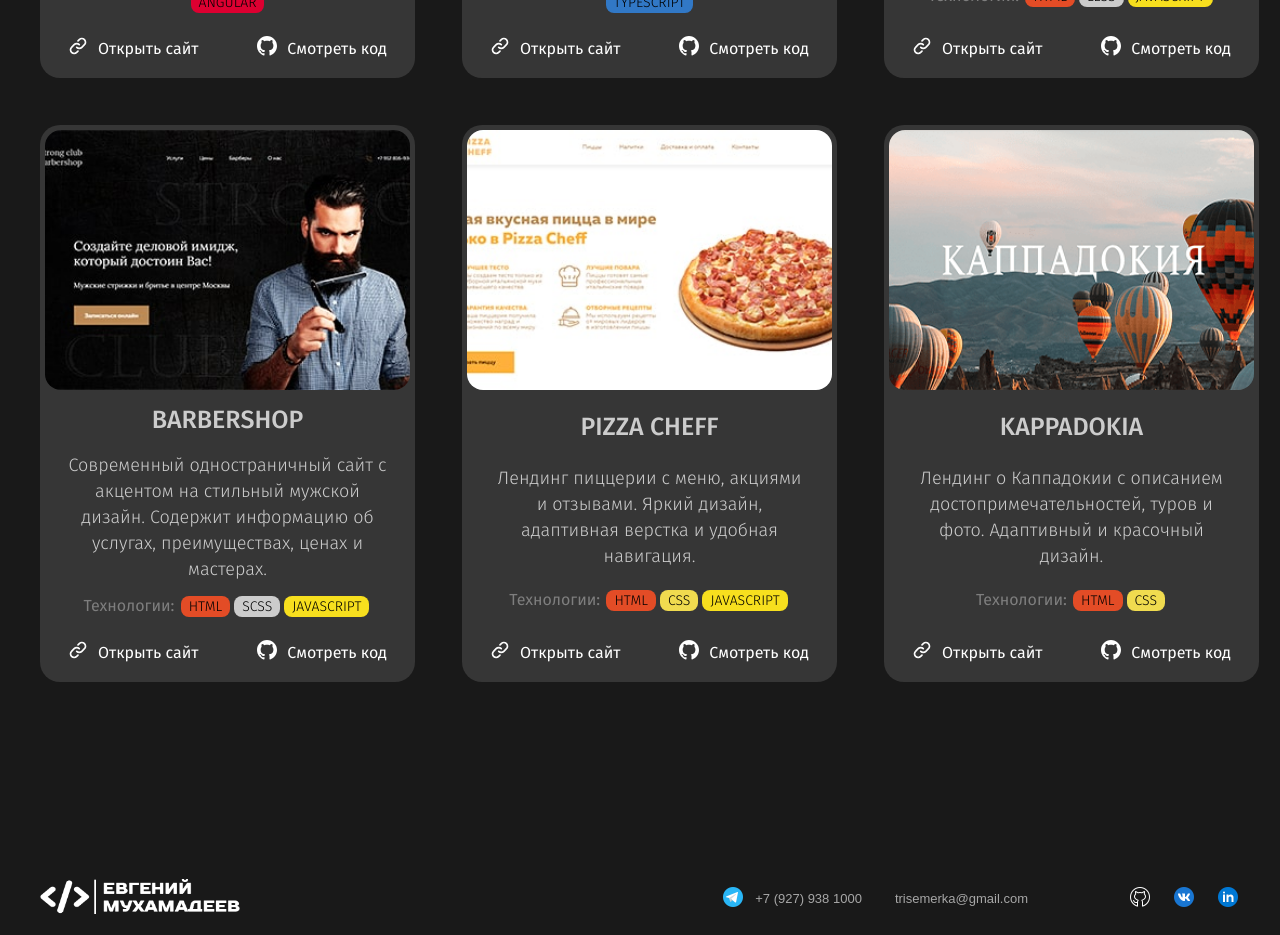
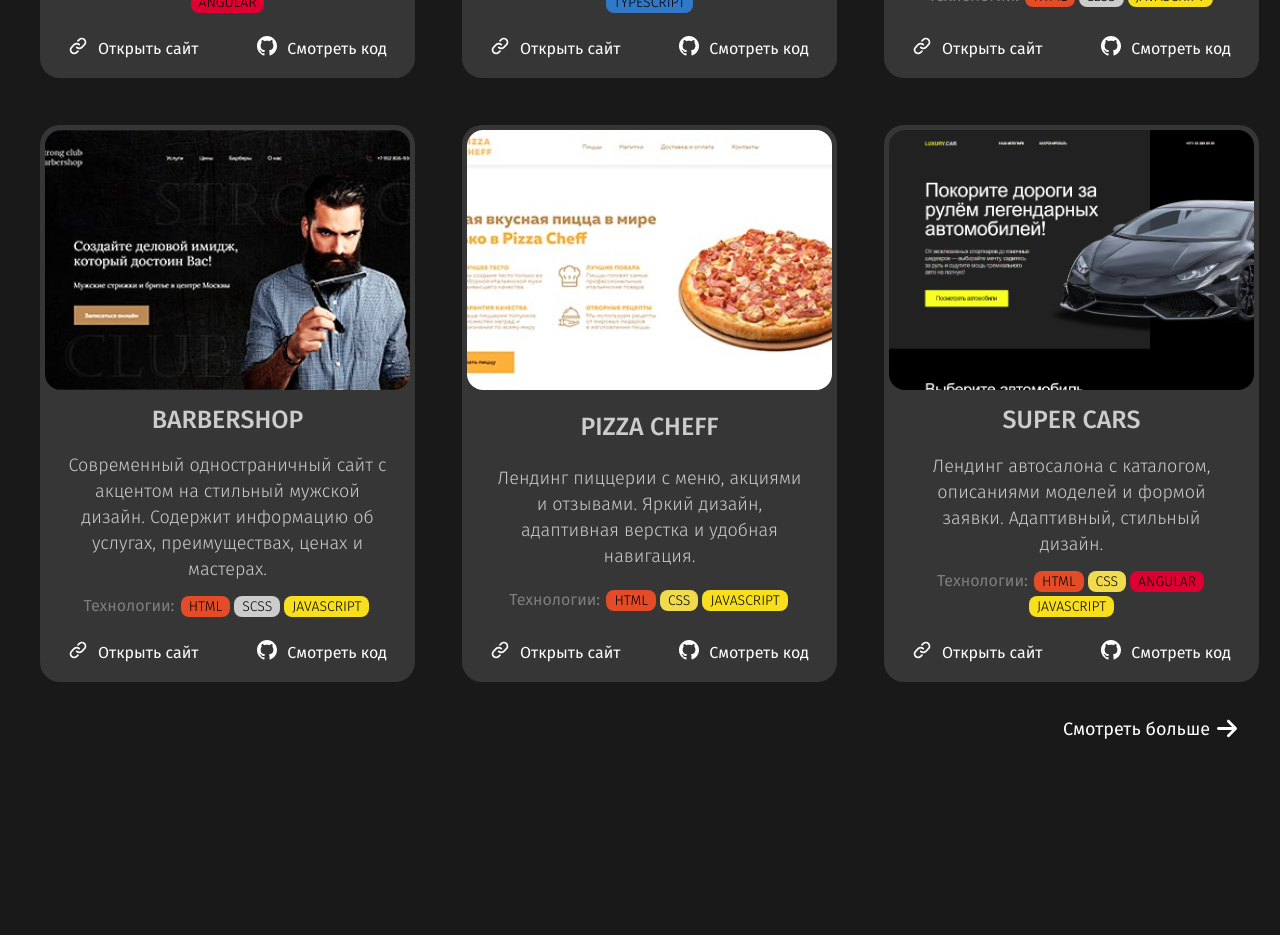
Before and after one commit to KartoShk4/EVGENY-MKH, an Angular app: page / in a window 1280 px wide. Shown: the part 2480-3415 px from the top of the page. Built offline with nearby package versions, Linux system fonts and the light colour scheme; a web font is replaced by a local one.

Commit message:
Изменение карточки проекта на CARS

```diff
--- a/src/app/app-routing.module.ts
+++ b/src/app/app-routing.module.ts
@@ -4,11 +4,13 @@ import {MainComponent} from "./views/main/main.component";
 import {AboutComponent} from "./views/about/about.component";
 import {ContactsComponent} from "./views/contacts/contacts.component";
 import {NotFoundComponent} from "./shared/not-found/not-found.component";
+import {ProjectsComponent} from "./views/projects/projects.component";
 
 const routes: Routes = [
   {path: '', component: MainComponent},
   {path: 'about', component: AboutComponent},
   {path: 'contacts', component: ContactsComponent},
+  {path: 'projects', component: ProjectsComponent},
   {path: '**', component: NotFoundComponent},
 ];
 
--- a/src/app/app.module.ts
+++ b/src/app/app.module.ts
@@ -12,6 +12,7 @@ import { WorkExperienceComponent } from './views/about/work-experience/work-expe
 import { EducationComponent } from './views/about/education/education.component';
 import { TechComponent } from './views/main/tech/tech.component';
 import { ContactsComponent } from './views/contacts/contacts.component';
+import { ProjectsComponent } from './views/projects/projects.component';
 
 @NgModule({
   declarations: [
@@ -24,6 +25,7 @@ import { ContactsComponent } from './views/contacts/contacts.component';
     EducationComponent,
     TechComponent,
     ContactsComponent,
+    ProjectsComponent,
   ],
   imports: [
     BrowserModule,
--- a/src/app/shared/header/header.component.scss
+++ b/src/app/shared/header/header.component.scss
@@ -89,6 +89,118 @@
 }
 
 // MEDIA
+@media (max-width: 1024px) {
+  .header {
+    position: relative;
+
+    .burger {
+      display: flex;
+      flex-direction: column;
+      justify-content: space-between;
+      width: 30px;
+      height: 22px;
+      cursor: pointer;
+      z-index: 10;
+
+      span {
+        height: 2px;
+        background: $white-color;
+        transition: 0.3s;
+      }
+
+      &.active span:nth-child(1) {
+        transform: translateY(10px) rotate(45deg);
+      }
+
+      &.active span:nth-child(2) {
+        opacity: 0;
+      }
+
+      &.active span:nth-child(3) {
+        transform: translateY(-10px) rotate(-45deg);
+      }
+    }
+
+    .nav-items,
+    .socials {
+      display: none;
+      flex-direction: column;
+      justify-content: center !important;
+      position: fixed;
+      top: 0;
+      left: 0;
+      width: 100% !important;
+      height: 100vh;
+      padding: 20px 0;
+      text-align: center;
+      gap: 16px;
+      z-index: 5;
+      margin-top: 0;
+      transform: translateY(-100%);
+      transition: transform 0.3s ease;
+
+      backdrop-filter: blur(40px);
+      -webkit-backdrop-filter: blur(40px);
+
+
+
+      &.open {
+        display: flex;
+        transform: translateY(0);
+      }
+    }
+
+    .nav-items {
+      .nav-item {
+        a {
+          font-size: 24px !important;
+          padding: 12px 0 !important;
+          display: block !important;
+          text-decoration: none;
+          transition: color 0.3s ease;
+
+          background-position: center bottom !important;
+          background-size: 0 3px !important;
+
+          &:hover {
+            background-size: 25% 3px !important;
+          }
+        }
+      }
+    }
+
+    .socials {
+      flex-direction: row;
+      align-items: center;
+      justify-content: center;
+      top: auto;
+      bottom: 0;
+      height: auto;
+      padding-bottom: 40px;
+      padding-left: 0 !important;
+      transform: translateY(100%);
+
+      &.open {
+        transform: translateY(0);
+      }
+
+      .socials-item {
+        a {
+          img {
+            width: 32px !important;
+            height: 32px
+          }
+        }
+      }
+    }
+
+    .nav {
+      flex-direction: row-reverse;
+      padding: 0 20px;
+    }
+  }
+}
+
 @media (max-width: 768px) {
   .header {
     position: relative;
@@ -293,12 +405,9 @@
           display: block !important;
           text-decoration: none;
           transition: color 0.3s ease;
-          background-position: center bottom !important;
-          background-size: 0 3px !important;
-
-          &:hover {
-            background-size: 25% 3px !important;
-          }
+          background-position: -1000px !important;
+          background-size: 0  !important;
+          color: $white-color !important;
         }
       }
     }
--- a/src/app/views/main/main.component.html
+++ b/src/app/views/main/main.component.html
@@ -22,5 +22,10 @@
     <div class="title">Проекты</div>
     <div class="subtitle">От идеи до реализации</div>
       <project-card-component></project-card-component>
+    <div class="project-link">
+      <a routerLink="/projects"><span>Смотреть больше</span>
+        <img src="../../../assets/images/pages/arrow-right.svg" alt="arrow">
+      </a>
+    </div>
   </div>
 </section>
--- a/src/app/views/main/main.component.scss
+++ b/src/app/views/main/main.component.scss
@@ -58,6 +58,34 @@
 
   .container {
     text-align: center;
+
+    .project-link {
+      display: inline-block;
+      padding-top: 30px;
+      margin-left: 1020px;
+      transition: transform .3s ease;
+
+      a {
+        text-decoration: none;
+
+        span {
+          font-family: FiraSans, sans-serif;
+          font-size: 18px;
+          color: $white-color;
+        }
+
+        img {
+          position: relative;
+          width: 20px;
+          top: 5px;
+          margin-left: 7px;
+        }
+      }
+
+      &:hover {
+        transform: translateX(5px);
+      }
+    }
   }
 }
 
--- a/src/app/views/main/project-card/project-card.component.html
+++ b/src/app/views/main/project-card/project-card.component.html
@@ -1,4 +1,4 @@
-<div class="project-cards">
+<div class="project-cards" >
   <div class="project-card" *ngFor="let project of projects">
     <div class="project-card-image">
       <img [src]="project.imageUrl" [alt]="project.title">
--- a/src/app/views/main/project-card/project-card.component.scss
+++ b/src/app/views/main/project-card/project-card.component.scss
@@ -33,7 +33,7 @@
         transition: transform 0.3s ease-in-out;
 
         &:hover {
-          transform: scale(1.03);
+          transform: scale(1.04);
         }
       }
     }
--- a/src/app/views/main/project-card/project-card.component.ts
+++ b/src/app/views/main/project-card/project-card.component.ts
@@ -53,12 +53,12 @@ export class ProjectCardComponent {
       codeLink: 'https://github.com/KartoShk4/pizza'
     },
     {
-      imageUrl: 'assets/images/pages/card/kappadokia-min.png',
-      title: 'KAPPADOKIA',
-      description: 'Лендинг о Каппадокии с описанием достопримечательностей, туров и фото. Адаптивный и красочный дизайн.',
-      technologies: 'HTML, CSS',
-      siteLink: 'https://kartoshk4.github.io/kappadokia/',
-      codeLink: 'https://github.com/KartoShk4/kappadokia'
+      imageUrl: 'assets/images/pages/card/cars-min.png',
+      title: 'SUPER CARS',
+      description: 'Лендинг автосалона с каталогом, описаниями моделей и формой заявки. Адаптивный, стильный дизайн.',
+      technologies: 'HTML, CSS, Angular, JavaScript',
+      siteLink: 'https://kartoshk4.github.io/cars/',
+      codeLink: 'https://github.com/KartoShk4/cars'
     },
   ]
 }
--- /dev/null
+++ b/src/app/views/projects/projects.component.html
@@ -0,0 +1 @@
+<p>projects works!</p>
--- /dev/null
+++ b/src/app/views/projects/projects.component.scss
@@ -0,0 +1,6 @@
+.projects {
+  padding: 100px 0;
+  .container {
+
+  }
+}
--- /dev/null
+++ b/src/app/views/projects/projects.component.ts
@@ -0,0 +1,15 @@
+import { Component, OnInit } from '@angular/core';
+
+@Component({
+  selector: 'projects-component',
+  templateUrl: './projects.component.html',
+  styleUrls: ['./projects.component.scss']
+})
+export class ProjectsComponent implements OnInit {
+
+  constructor() { }
+
+  ngOnInit(): void {
+  }
+
+}
```
Also changed, not shown: src/assets/images/pages/arrow-right.svg (added), src/assets/images/pages/card/cars-min.png (added).
